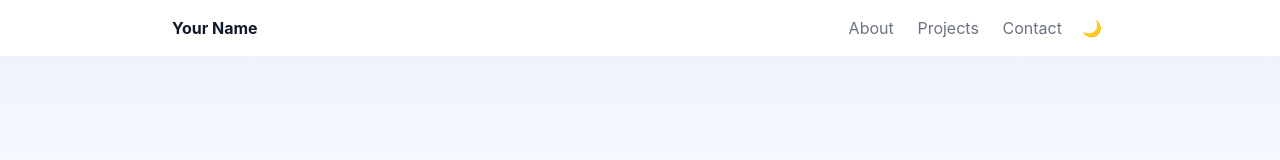
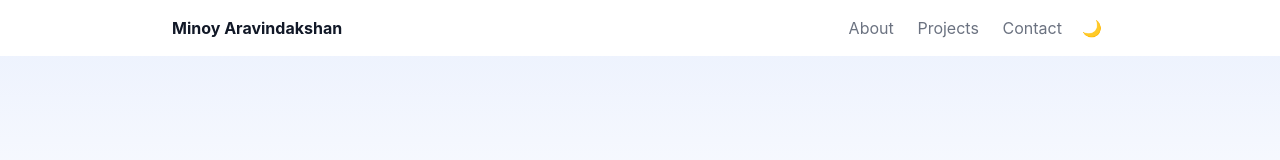
Before and after one commit to minoyaravindakshanportfolio-bot/portfolio, a plain HTML site: page index.html in a window 1280 px wide. Shown: the top 160 px of the page. Drawn offline with Linux system fonts and the light colour scheme.

Commit message:
Update index.html

```diff
--- a/index.html
+++ b/index.html
@@ -10,7 +10,7 @@
 <body>
   <header class="site-header">
     <div class="container">
-      <a class="logo" href="#">Your Name</a>
+      <a class="logo" href="#">Minoy Aravindakshan</a>
       <nav class="nav">
         <a href="#about">About</a>
         <a href="#projects">Projects</a>
```
